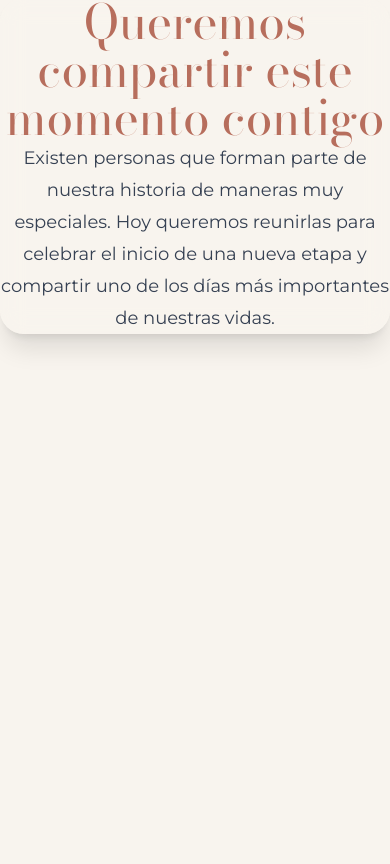
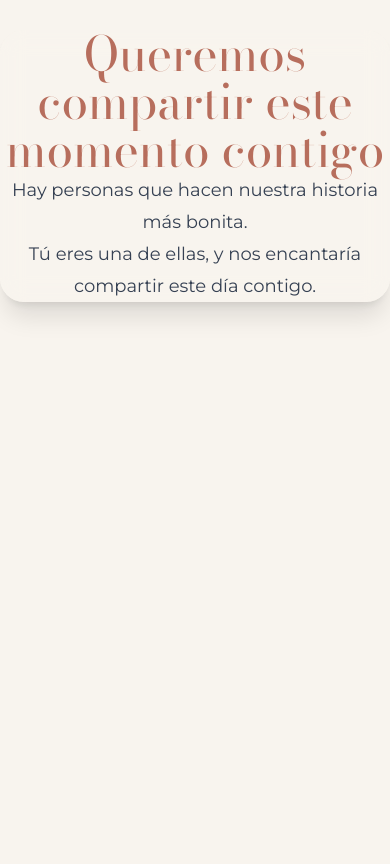
Before and after one commit to veroacm97-sudo/boda-vero-moris, a Next.js app: page / in a window 390 px wide. Shown: the part 1100-1964 px from the top of the page. Built offline with nearby package versions, Linux system fonts and the light colour scheme.

Commit message:
Optimiza video para iPhone

```diff
--- a/app/page.js
+++ b/app/page.js
@@ -100,10 +100,9 @@ useEffect(() => {
           </h2>
 
           <p className="text-lg text-gray-700 leading-8">
-            Existen personas que forman parte de nuestra historia de maneras muy
-            especiales. Hoy queremos reunirlas para celebrar el inicio de una
-            nueva etapa y compartir uno de los días más importantes de nuestras
-            vidas.
+            Hay personas que hacen nuestra historia más bonita.
+            <p className="text-lg text-gray-700 leading-8"></p>
+             Tú eres una de ellas, y nos encantaría compartir este día contigo.
           </p>
         </div>
       </section>
@@ -285,7 +284,7 @@ useEffect(() => {
     </p>
 
     <p className="text-lg text-gray-700 leading-8">
-     Sientéte libre de usar el color que prefieras, sólo te pedimos evitar el color blanco, ya que está reservado para la novia.
+     Siéntete libre de usar el color que prefieras, sólo te pedimos evitar el color blanco, ya que está reservado para la novia.
     </p>
   </div>
 </section><section className="min-h-screen flex items-center justify-center px-8 py-24">
@@ -296,15 +295,19 @@ useEffect(() => {
       Confirma tu asistencia
     </h2>
 
-    <p className="text-lg text-gray-700 leading-8 mb-8">
-      Nos encantará celebrar contigo.
-      <p className="mt-6 text-[#B76E5D] text-2xl"></p>
-Agradeceremos confirmar tu asistencia
-antes del
-<p className="mt-6 text-[#B76E5D] text-2xl"></p>
-15 de agosto de 2027
-    </p>
+    <div className="text-lg text-gray-700 leading-8 mb-8">
+  <p>
+    Nos encantará celebrar contigo.
+  </p>
 
+  <p className="mt-6">
+    Agradeceremos confirmar tu asistencia antes del
+  </p>
+
+  <p className="mt-4 text-[#B76E5D] text-2xl">
+    15 de agosto de 2027
+  </p>
+</div>
     <a
       href="https://wa.me/523338146428?text=Hola%2C%20confirmo%20mi%20asistencia%20a%20la%20boda%20de%20Ver%C3%B3nica%20y%20Moris.%0A%0ANombre%3A%0AN%C3%BAmero%20de%20asistentes%3A"
       target="_blank"
```
Also changed, not shown: 1 other file (tests, documents, lock files or other folders).
